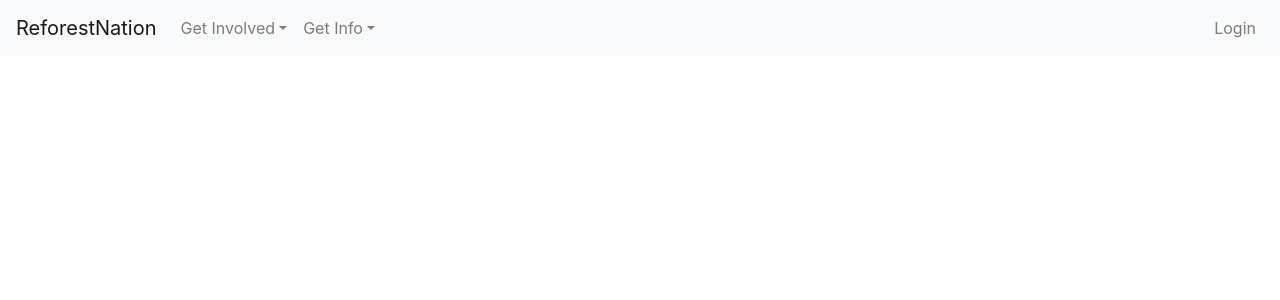
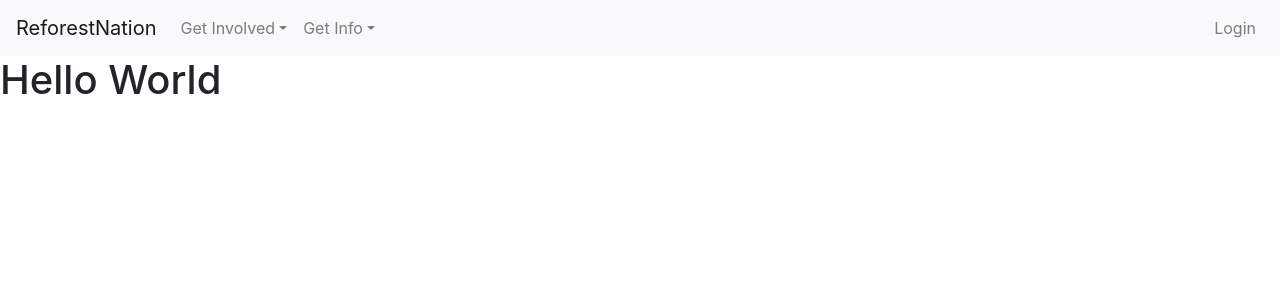
Before and after one commit to Matt1cheney/Deforestation, a React (Create React App) app in the folder client/: page / in a window 1280 px wide. Shown: the top 300 px of the page. Built offline with nearby package versions, Linux system fonts and the light colour scheme.

Commit message:
start of home view

```diff
--- a/client/src/App.js
+++ b/client/src/App.js
@@ -4,6 +4,7 @@ import './App.css';
 import 'bootstrap/dist/css/bootstrap.min.css';
 import Navbar from "./components/Navbar/Navbar";
 import Dashboard from "./components/Dashboard/Dashboard";
+import Home from "./views/Home/Home";
 
 function App() {
   return (
@@ -11,6 +12,7 @@ function App() {
     <Navbar />
     <Router>
       <Switch>
+        <Route path="/" component={ Home } />
         <Route path="/dashboard" component={Dashboard}/>
       </Switch>
     </Router>
--- /dev/null
+++ b/client/src/views/Home/Home.js
@@ -0,0 +1,15 @@
+import React from "react";
+import "./Home.css";
+
+
+
+const Home = () => {
+
+    return (
+      <>
+       <h1>Hello World</h1>
+      </>
+    )
+  }
+
+  export default Home;
```
Also changed, not shown: client/src/images/C44A8EAC-E6FB-4715-81AD-FC7083C58363_1_105_c.jpeg (added), client/src/views/Home/Home.css (added).
